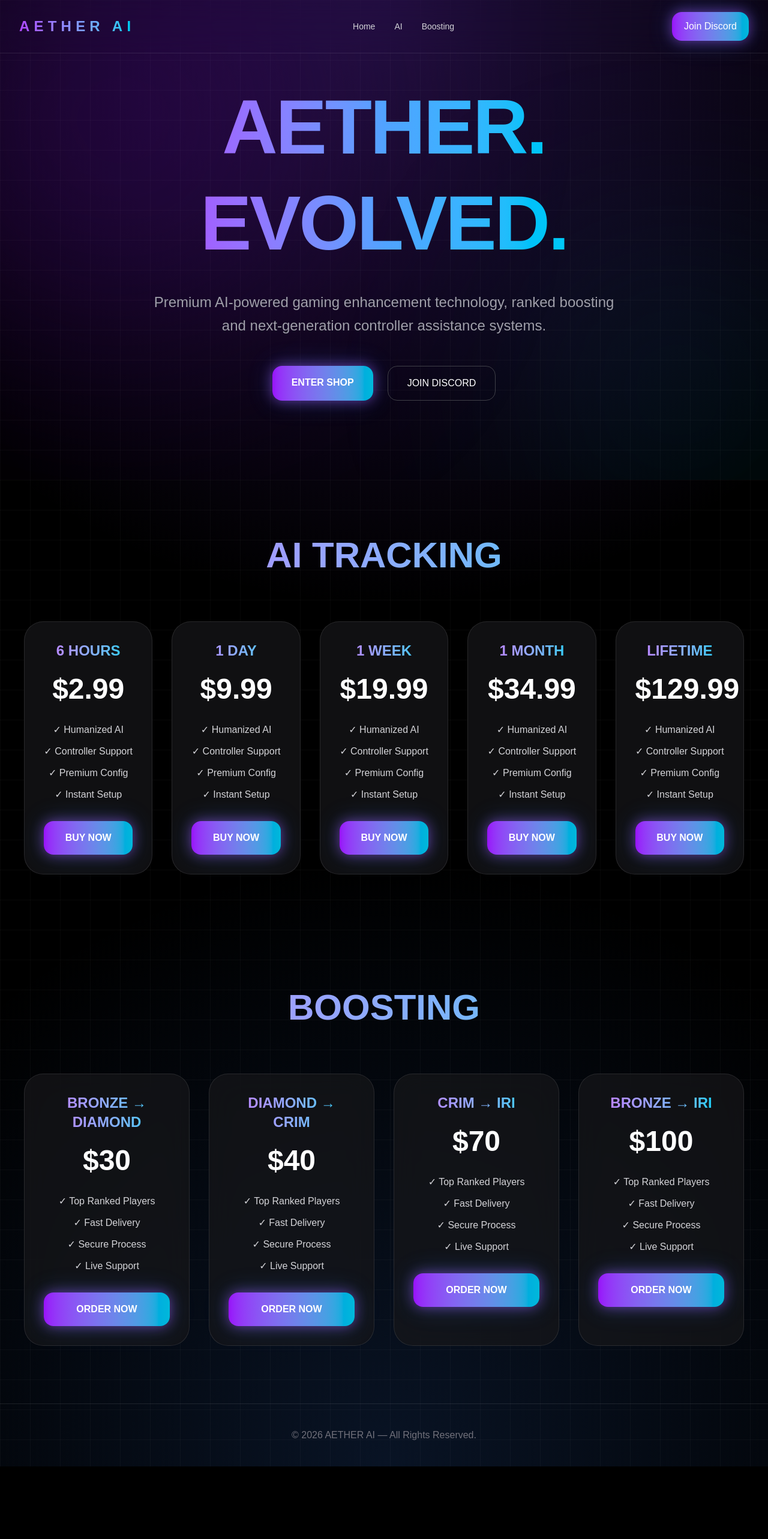
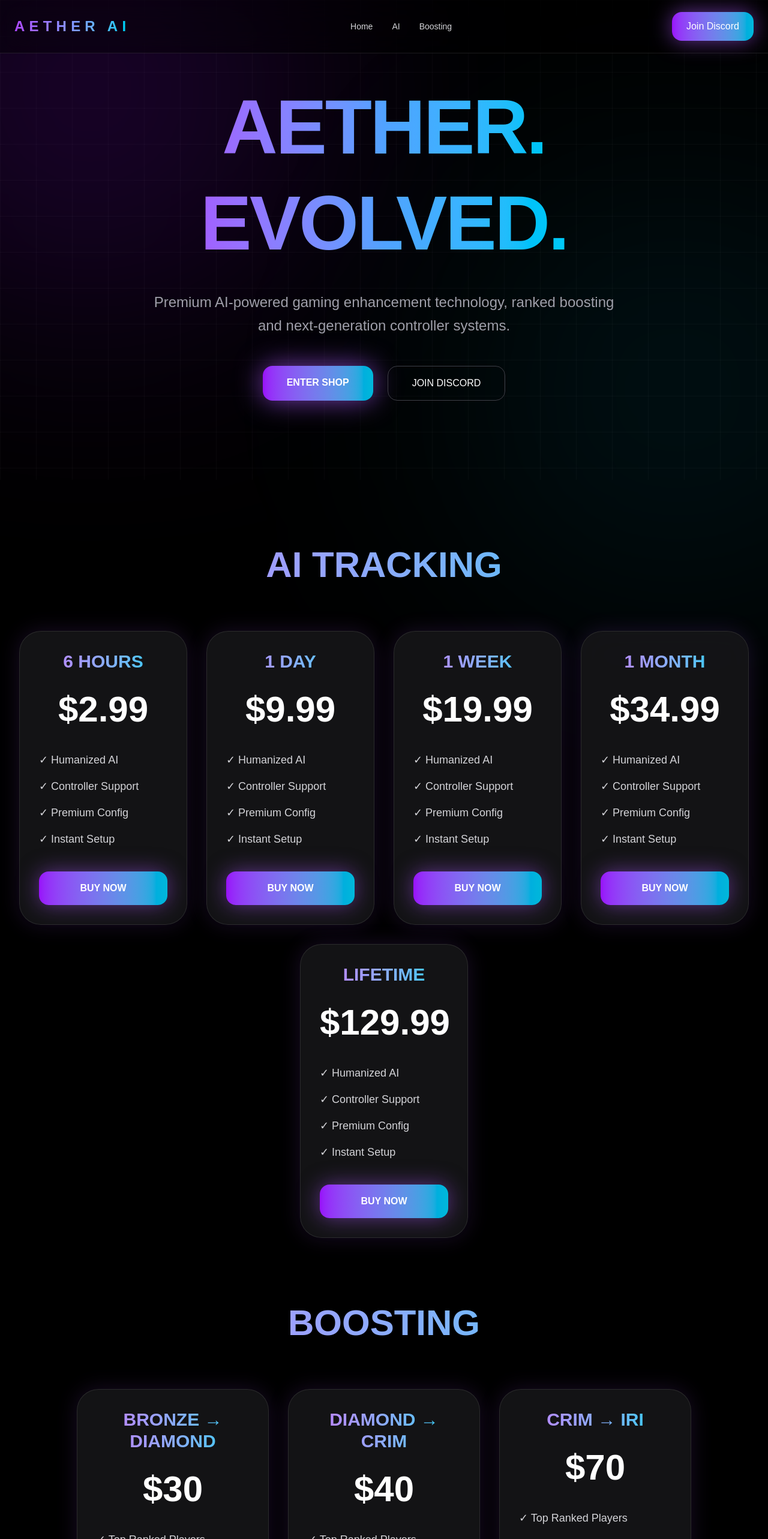
Before and after one commit to AetherAIe/aether-ai, a Next.js app: page / in a window 1280 px wide. Shown: the top 2566 px of the page at 60% size. Before the commit the page ends 2445 px from the top, so only its background shows below. Built offline with nearby package versions, Linux system fonts and the light colour scheme.

Commit message:
responsive premium redesign

```diff
--- a/src/app/page.tsx
+++ b/src/app/page.tsx
@@ -19,11 +19,20 @@
 
 export default function Home() {
   return (
-    <main className="min-h-screen text-white overflow-hidden cyber-grid">
+    <main className="min-h-screen bg-black text-white overflow-hidden">
+
+      {/* BACKGROUND GRID */}
+      <div className="fixed inset-0 bg-[linear-gradient(rgba(255,255,255,0.03)_1px,transparent_1px),linear-gradient(90deg,rgba(255,255,255,0.03)_1px,transparent_1px)] bg-[size:60px_60px] pointer-events-none" />
+
+      {/* GLOW */}
+      <div className="fixed top-[-200px] left-[-200px] w-[700px] h-[700px] bg-purple-600/20 blur-[180px] rounded-full pointer-events-none" />
+
+      <div className="fixed bottom-[-200px] right-[-200px] w-[700px] h-[700px] bg-cyan-500/10 blur-[180px] rounded-full pointer-events-none" />
 
       {/* NAVBAR */}
-      <nav className="fixed top-0 left-0 w-full z-50 backdrop-blur-xl border-b border-white/10">
-        <div className="max-w-7xl mx-auto px-8 py-5 flex items-center justify-between">
+      <nav className="fixed top-0 left-0 w-full z-50 backdrop-blur-xl border-b border-white/10 bg-black/40">
+
+        <div className="max-w-7xl mx-auto px-6 py-5 flex items-center justify-between">
 
           <h1 className="text-2xl font-black tracking-[0.3em] bg-gradient-to-r from-purple-500 to-cyan-400 bg-clip-text text-transparent">
             AETHER AI
@@ -39,43 +48,40 @@
             href="https://discord.gg/C7rKt52EFC"
             target="_blank"
             rel="noopener noreferrer"
-            className="px-5 py-3 rounded-2xl bg-gradient-to-r from-purple-600 to-cyan-500 hover:scale-105 transition-all glow"
+            className="px-6 py-3 rounded-2xl bg-gradient-to-r from-purple-600 to-cyan-500 hover:scale-105 transition-all duration-300 shadow-[0_0_35px_rgba(168,85,247,0.6)]"
           >
             Join Discord
           </a>
 
         </div>
+
       </nav>
 
       {/* HERO */}
-      <section className="relative flex flex-col items-center justify-center h-screen text-center px-6 overflow-hidden">
-
-        <div className="absolute w-[700px] h-[700px] bg-purple-700/20 blur-[180px] rounded-full top-[-150px] left-[-150px]" />
-
-        <div className="absolute w-[500px] h-[500px] bg-cyan-500/10 blur-[150px] rounded-full bottom-[-100px] right-[-100px]" />
+      <section className="relative flex flex-col items-center justify-center min-h-screen text-center px-6">
 
         <motion.div
-          initial={{ opacity: 0, y: 60 }}
+          initial={{ opacity: 0, y: 70 }}
           animate={{ opacity: 1, y: 0 }}
           transition={{ duration: 1 }}
           className="relative z-10"
         >
 
-          <h1 className="text-7xl md:text-9xl font-black leading-tight tracking-tight bg-gradient-to-r from-purple-500 via-blue-400 to-cyan-400 bg-clip-text text-transparent">
+          <h1 className="text-6xl md:text-8xl xl:text-9xl font-black leading-tight tracking-tight bg-gradient-to-r from-purple-500 via-blue-400 to-cyan-400 bg-clip-text text-transparent">
             AETHER.<br />
             EVOLVED.
           </h1>
 
           <p className="mt-8 text-zinc-400 max-w-3xl mx-auto text-lg md:text-2xl leading-relaxed">
             Premium AI-powered gaming enhancement technology,
-            ranked boosting and next-generation controller assistance systems.
+            ranked boosting and next-generation controller systems.
           </p>
 
-          <div className="flex flex-wrap gap-6 justify-center mt-12">
+          <div className="flex flex-wrap justify-center gap-6 mt-12">
 
             <a
               href="#ai"
-              className="px-8 py-4 rounded-2xl bg-gradient-to-r from-purple-600 to-cyan-500 hover:scale-105 transition-all glow font-semibold"
+              className="px-10 py-4 rounded-2xl bg-gradient-to-r from-purple-600 to-cyan-500 hover:scale-105 transition-all duration-300 shadow-[0_0_45px_rgba(168,85,247,0.7)] font-bold"
             >
               ENTER SHOP
             </a>
@@ -84,7 +90,7 @@
               href="https://discord.gg/C7rKt52EFC"
               target="_blank"
               rel="noopener noreferrer"
-              className="px-8 py-4 rounded-2xl border border-zinc-700 hover:border-cyan-400 hover:bg-white/5 transition-all"
+              className="px-10 py-4 rounded-2xl border border-zinc-700 hover:border-cyan-400 hover:bg-white/5 transition-all duration-300"
             >
               JOIN DISCORD
             </a>
@@ -95,34 +101,34 @@
 
       </section>
 
-      {/* AI SECTION */}
+      {/* AI TRACKING */}
       <section
         id="ai"
-        className="max-w-7xl mx-auto px-6 md:px-10 py-24"
+        className="max-w-7xl mx-auto px-6 py-28"
       >
 
-        <h2 className="text-6xl font-black text-center mb-20 bg-gradient-to-r from-purple-400 to-cyan-400 bg-clip-text text-transparent">
+        <h2 className="text-5xl md:text-6xl font-black text-center mb-20 bg-gradient-to-r from-purple-400 to-cyan-400 bg-clip-text text-transparent">
           AI TRACKING
         </h2>
 
-        <div className="grid grid-cols-1 md:grid-cols-3 xl:grid-cols-5 gap-8">
+        <div className="flex flex-wrap justify-center gap-8">
 
           {aiPlans.map((plan) => (
             <motion.div
               whileHover={{ scale: 1.05 }}
               key={plan.title}
-              className="bg-zinc-900/70 border border-white/10 rounded-[32px] p-8 backdrop-blur-xl card-glow transition-all text-center"
+              className="w-[280px] bg-zinc-900/80 border border-white/10 rounded-[36px] p-8 backdrop-blur-xl transition-all duration-300 shadow-[0_0_35px_rgba(168,85,247,0.15)] hover:shadow-[0_0_50px_rgba(34,211,238,0.25)]"
             >
 
-              <h3 className="text-2xl font-black bg-gradient-to-r from-purple-400 to-cyan-400 bg-clip-text text-transparent">
+              <h3 className="text-3xl font-black text-center bg-gradient-to-r from-purple-400 to-cyan-400 bg-clip-text text-transparent">
                 {plan.title}
               </h3>
 
-              <div className="mt-6 text-5xl font-black">
+              <div className="mt-8 text-center text-6xl font-black">
                 {plan.price}
               </div>
 
-              <ul className="mt-8 space-y-3 text-zinc-300">
+              <ul className="mt-10 space-y-4 text-zinc-300 text-lg">
                 <li>✓ Humanized AI</li>
                 <li>✓ Controller Support</li>
                 <li>✓ Premium Config</li>
@@ -133,7 +139,7 @@
                 href="https://discord.gg/C7rKt52EFC"
                 target="_blank"
                 rel="noopener noreferrer"
-                className="inline-block mt-8 w-full text-center py-4 rounded-2xl bg-gradient-to-r from-purple-600 to-cyan-500 hover:scale-105 transition-all font-bold glow"
+                className="inline-block mt-10 w-full text-center py-4 rounded-2xl bg-gradient-to-r from-purple-600 to-cyan-500 hover:scale-105 transition-all duration-300 font-bold shadow-[0_0_35px_rgba(168,85,247,0.5)]"
               >
                 BUY NOW
               </a>
@@ -148,31 +154,31 @@
       {/* BOOSTING */}
       <section
         id="boosting"
-        className="max-w-7xl mx-auto px-6 md:px-10 py-24"
+        className="max-w-7xl mx-auto px-6 pb-32"
       >
 
-        <h2 className="text-6xl font-black text-center mb-20 bg-gradient-to-r from-purple-400 to-cyan-400 bg-clip-text text-transparent">
+        <h2 className="text-5xl md:text-6xl font-black text-center mb-20 bg-gradient-to-r from-purple-400 to-cyan-400 bg-clip-text text-transparent">
           BOOSTING
         </h2>
 
-        <div className="grid grid-cols-1 md:grid-cols-2 xl:grid-cols-4 gap-8">
+        <div className="flex flex-wrap justify-center gap-8">
 
           {boostingPlans.map((plan) => (
             <motion.div
               whileHover={{ scale: 1.05 }}
               key={plan.title}
-              className="bg-zinc-900/70 border border-white/10 rounded-[32px] p-8 backdrop-blur-xl card-glow transition-all text-center"
+              className="w-[320px] bg-zinc-900/80 border border-white/10 rounded-[36px] p-8 backdrop-blur-xl transition-all duration-300 shadow-[0_0_35px_rgba(168,85,247,0.15)] hover:shadow-[0_0_50px_rgba(34,211,238,0.25)]"
             >
 
-              <h3 className="text-2xl font-black bg-gradient-to-r from-purple-400 to-cyan-400 bg-clip-text text-transparent">
+              <h3 className="text-3xl font-black text-center bg-gradient-to-r from-purple-400 to-cyan-400 bg-clip-text text-transparent">
                 {plan.title}
               </h3>
 
-              <div className="mt-6 text-5xl font-black">
+              <div className="mt-8 text-center text-6xl font-black">
                 {plan.price}
               </div>
 
-              <ul className="mt-8 space-y-3 text-zinc-300">
+              <ul className="mt-10 space-y-4 text-zinc-300 text-lg">
                 <li>✓ Top Ranked Players</li>
                 <li>✓ Fast Delivery</li>
                 <li>✓ Secure Process</li>
@@ -183,7 +189,7 @@
                 href="https://discord.gg/C7rKt52EFC"
                 target="_blank"
                 rel="noopener noreferrer"
-                className="inline-block mt-8 w-full text-center py-4 rounded-2xl bg-gradient-to-r from-purple-600 to-cyan-500 hover:scale-105 transition-all font-bold glow"
+                className="inline-block mt-10 w-full text-center py-4 rounded-2xl bg-gradient-to-r from-purple-600 to-cyan-500 hover:scale-105 transition-all duration-300 font-bold shadow-[0_0_35px_rgba(168,85,247,0.5)]"
               >
                 ORDER NOW
               </a>
```
